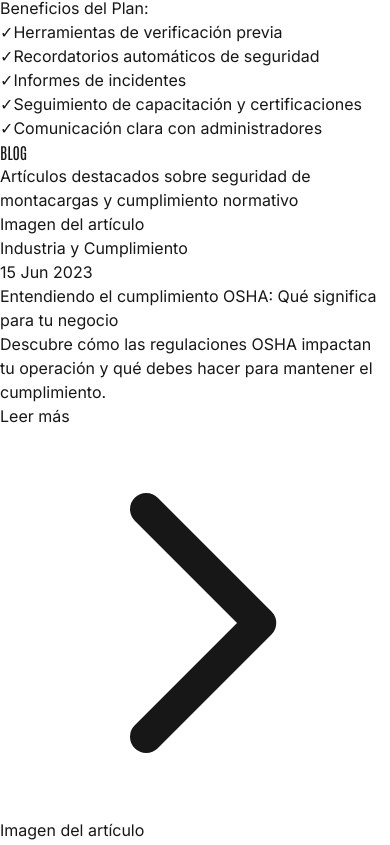
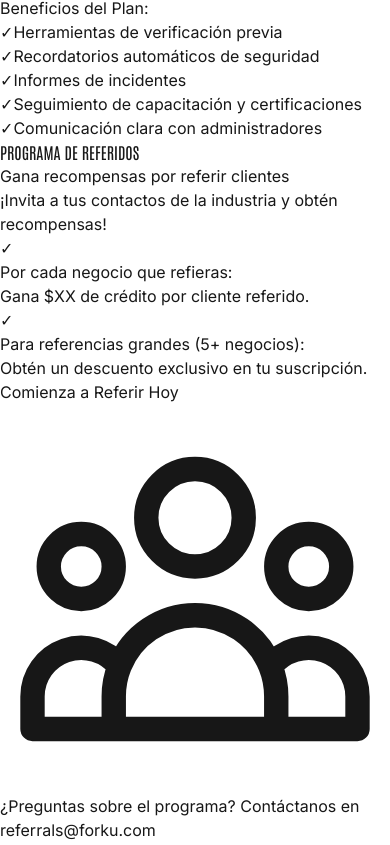
Before and after one commit to williamsanchez0721/forksense, a Next.js app: page / in a window 390 px wide. Shown: the part 4735-5580 px from the top of the page. Built offline with nearby package versions, Linux system fonts and the light colour scheme; no server answers.

Commit message:
add referral program

```diff
--- a/src/app/page.tsx
+++ b/src/app/page.tsx
@@ -8,7 +8,8 @@ import FAQs from "./home/FAQs";
 import Safety from "./home/Safety";
 import Subscription from "./home/Subscription";
 import Blog from "./home/Blog";
-// import Referral from "@/components/Referral";
+import Referral from "@/components/Referral";
+
 export default function Home() {
   return (
     <>
@@ -19,9 +20,9 @@ export default function Home() {
       <Why />
       <Safety />
       <Subscription />
+      <Referral />
       <Blog />
       <FAQs />
-      {/* <Referral /> */}
       <Footer />
     </>
   );
--- a/src/components/Referral.tsx
+++ b/src/components/Referral.tsx
@@ -20,7 +20,7 @@ export default function Referral() {
           transition={{ duration: 0.6 }}
           className="text-center mb-10 sm:mb-12"
         >
-          <h2 className="text-3xl sm:text-4xl md:text-5xl font-bold text-white mb-4 sm:mb-6">
+          <h2 className="text-3xl uppercase title-font sm:text-4xl md:text-5xl font-bold text-white mb-4 sm:mb-6">
             PROGRAMA DE REFERIDOS
           </h2>
           <div className="h-1 w-20 bg-yellow-500 mx-auto mb-4"></div>
```
